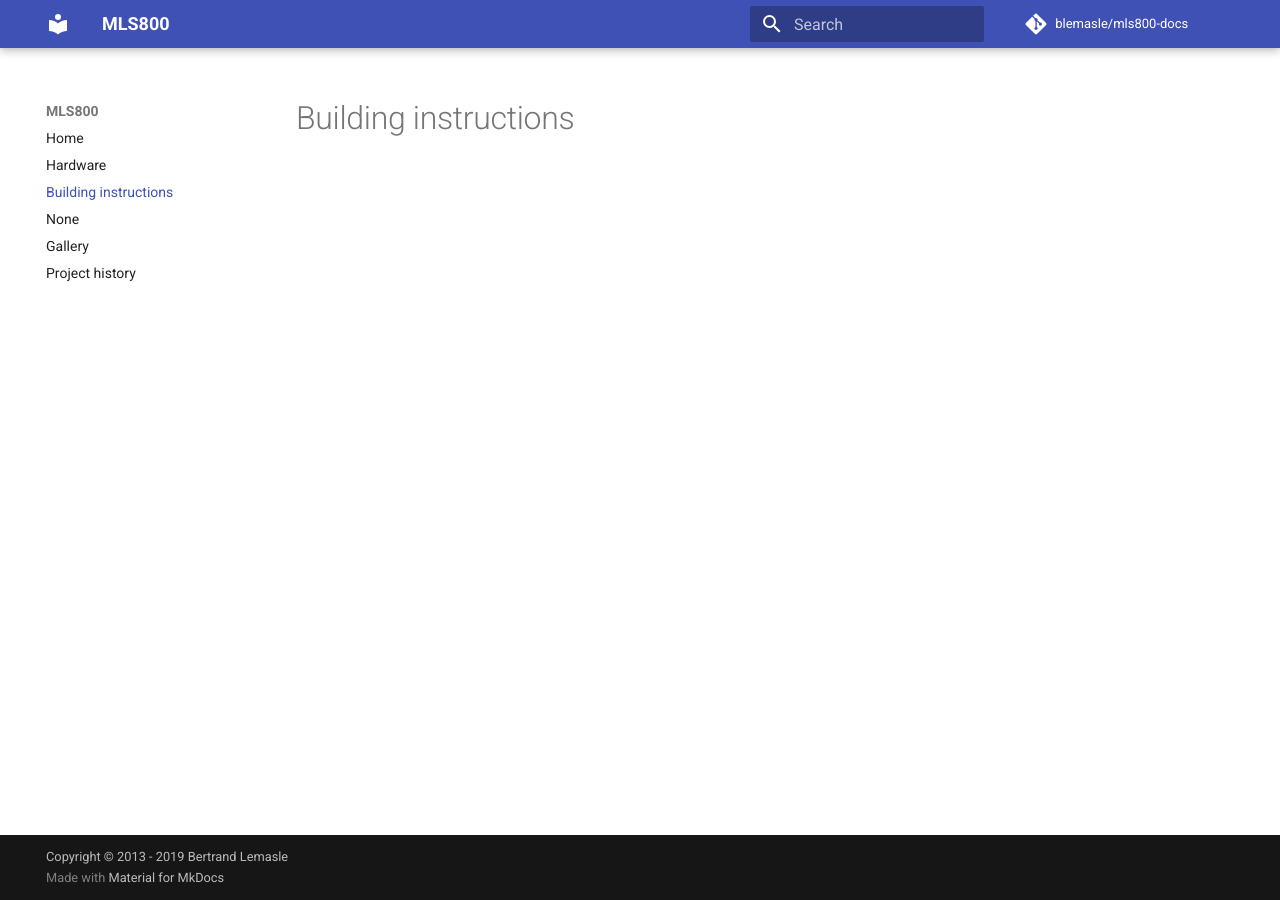
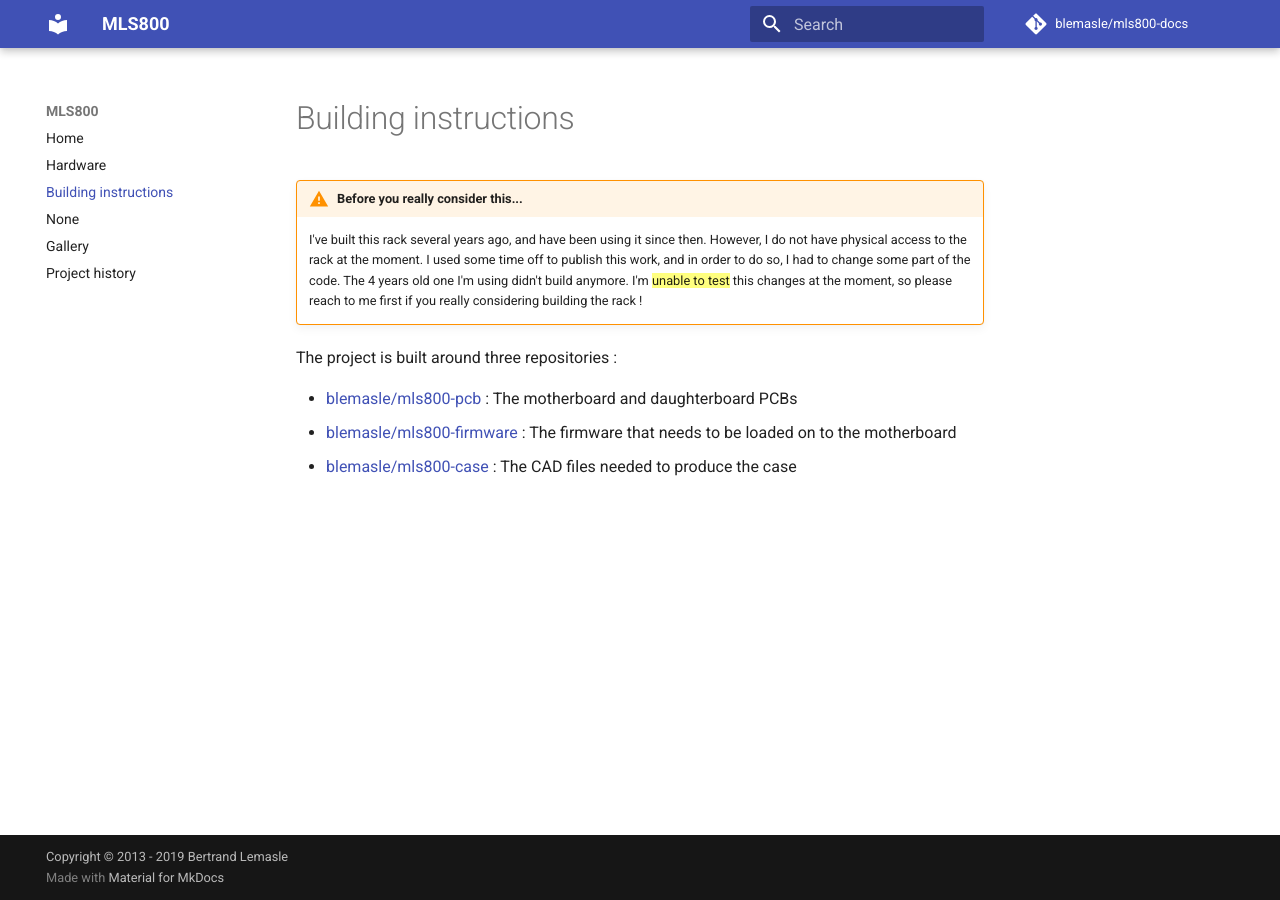
Before and after one commit to blemasle/mls800, an MkDocs documentation site: the page built from docs/building.md, in a window 1280 px wide. Built offline with MkDocs 1.6.1 and Material for MkDocs 9.7.7, drawn with Linux system fonts in a browser that asks for light colours; comment, search, counter and statistics services are not loaded.

Commit message:
Started building documentation

```diff
--- a/docs/building.md
+++ b/docs/building.md
@@ -1 +1,10 @@
 # Building instructions
+
+!!! warning "Before you really consider this..."
+	I've built this rack several years ago, and have been using it since then. However, I do not have physical access to the rack at the moment. I used some time off to publish this work, and in order to do so, I had to change some part of the code. The 4 years old one I'm using didn't build anymore. I'm ==unable to test== this changes at the moment, so please reach to me first if you really considering building the rack !
+
+The project is built around three repositories :
+
+ * @blemasle/mls800-pcb : The motherboard and daughterboard PCBs
+ * @blemasle/mls800-firmware : The firmware that needs to be loaded on to the motherboard
+ * @blemasle/mls800-case : The CAD files needed to produce the case
--- a/mkdocs.yml
+++ b/mkdocs.yml
@@ -9,7 +9,7 @@ repo_name: 'blemasle/mls800-docs'
 repo_url: 'https://github.com/blemasle/mls800-docs'
 
 # Copyright
-copyright: 'Copyright &copy; 2013 - 2019 Bertrand Lemasle'
+copyright: 'Copyright &copy; 2013 - 2019 <a href="https://github.com/blemasle">Bertrand Lemasle</a>'
 
 # Configuration
 theme: material
@@ -25,6 +25,8 @@ markdown_extensions:
   - pymdownx.extra
   - pymdownx.emoji:
       emoji_generator: !!python/name:pymdownx.emoji.to_alt
+  - pymdownx.magiclink:
+      repo_url_shorthand: true
   - pymdownx.mark
   - pymdownx.tasklist:
       custom_checkbox: True
```
Also changed, not shown: docs/hardware.md (+1 -1 lines).
